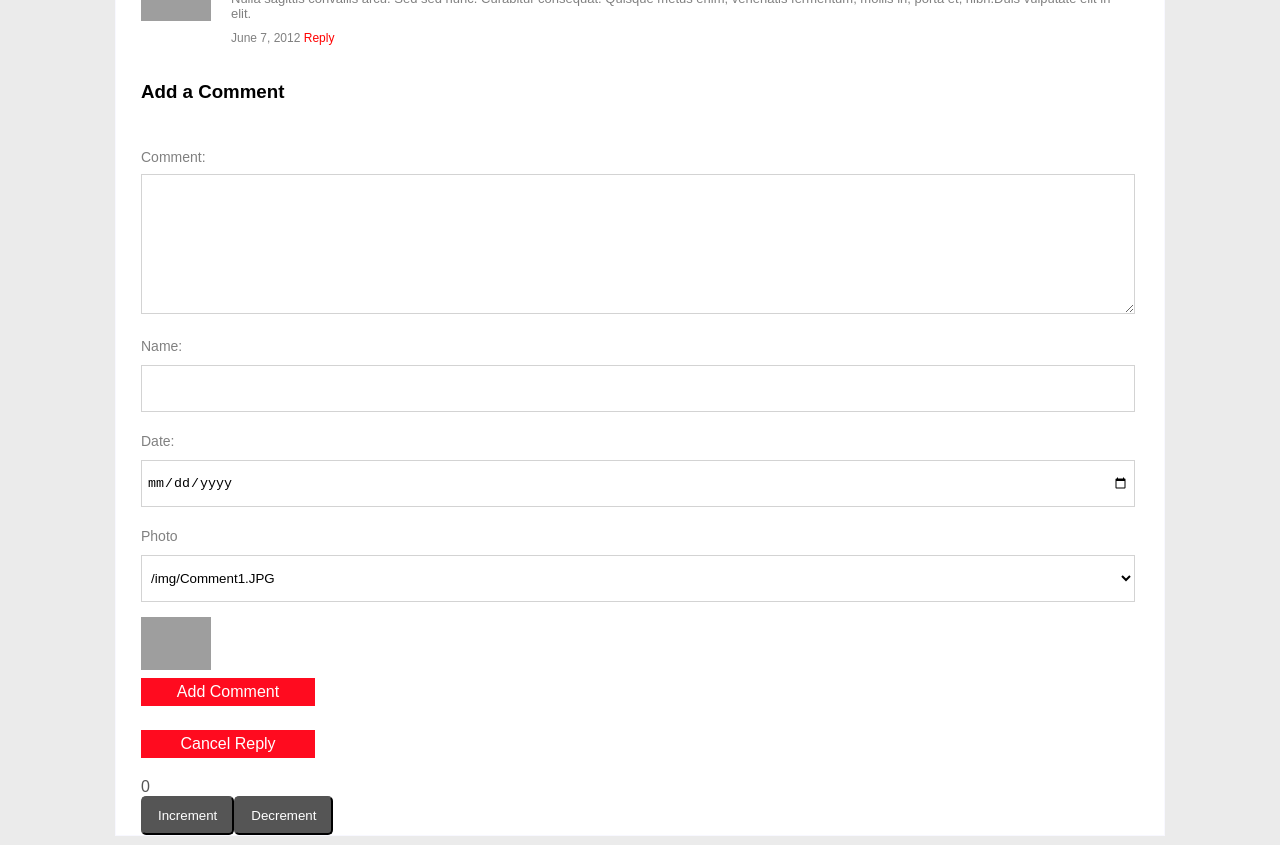
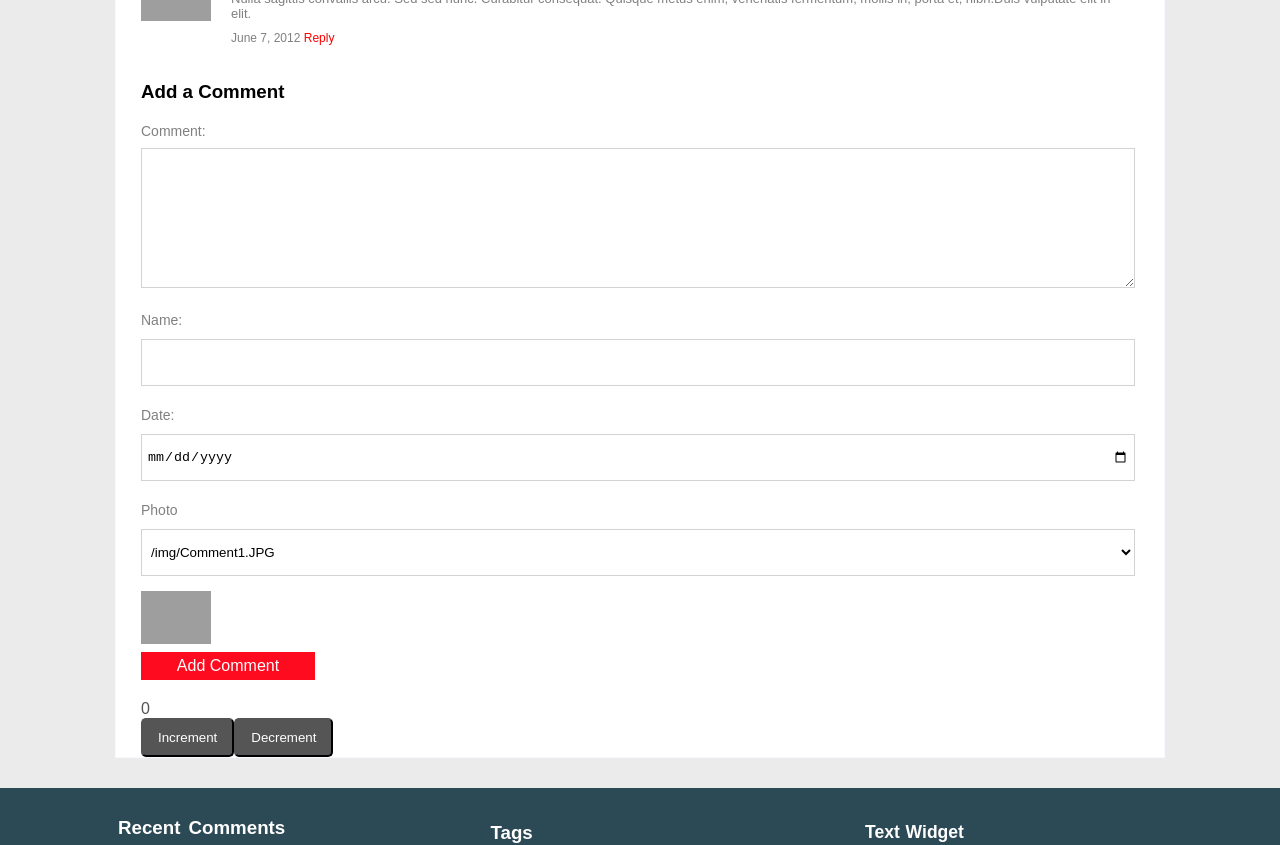
Before and after one commit to Tafumorika/reactv2.github.io, a React (Create React App) app: page / in a window 1280 px wide. Shown: the part 2920-3765 px from the top of the page. Built offline with nearby package versions, Linux system fonts and the light colour scheme; grey boxes are pictures that could not be loaded.

Commit message:
Кнопа CancelReply, котровая обнуляет action addReplyId, появляется только после клика по ссылке Reply

```diff
--- a/src/actions/comments.js
+++ b/src/actions/comments.js
@@ -1,7 +1,7 @@
 export const ADDCOMMENT = 'COMMENT/ADD/FORM/ADDFORM';
 export const ADDREPLYID = 'ADD/REPLY/ID';
 
-export function addComment(data) {
+export function addComment(data, parentId) {
     return {type: ADDCOMMENT, data};
 }
 
--- a/src/components/Comment/index.js
+++ b/src/components/Comment/index.js
@@ -7,13 +7,13 @@ import {Link} from "../Link";
 class Comment extends Component {
 
     addReplyId = () => {
-        console.log(this.props.addReplyId)
+        console.log(this.props.addReplyId);
         this.props.addReplyId(this.props.id)
        ;
     };
 
     render () {
-        const {img, name, text, date} = this.props
+        const {img, name, text, date} = this.props;
         console.log(this.props);
 
         return (<div  className="comment">
--- a/src/components/FormAddComment/index.js
+++ b/src/components/FormAddComment/index.js
@@ -53,7 +53,6 @@ class FormAddComment extends Component {
             <div className="form-div">
                 <br/>
                 <h3>Add a Comment</h3>
-                <p>{this.props.replyId}</p>
                 <form method="form-AddComment" onSubmit={this.submitForm}>
                     <label className="label-form" htmlFor="text">Comment:</label>
                     <textarea className="textarea-form" value={text} onChange={this.addChange} id="text" name="text" required/>
@@ -74,8 +73,9 @@ class FormAddComment extends Component {
                 <br/>
                     <Button type='submit'>Add Comment</Button>
                     <br/>
-                    <Button type='button' onClick={this.cancelReply}>Cancel Reply</Button>
-
+                    {(this.props.replyId === null) ? null :
+                        (<Button type='button' onClick={this.cancelReply}>Cancel Reply</Button>)
+                    }
                 </form>
             </div>
         )
```
